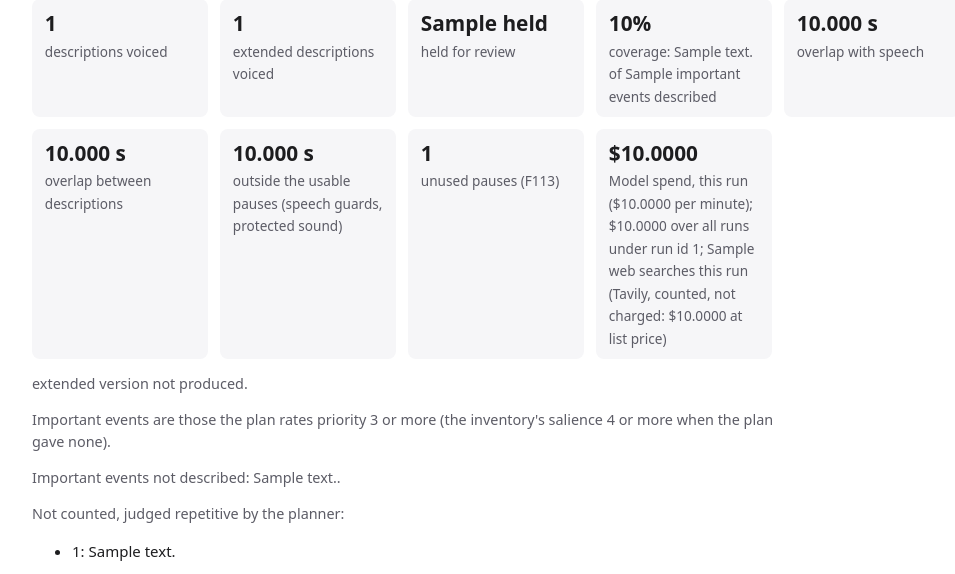
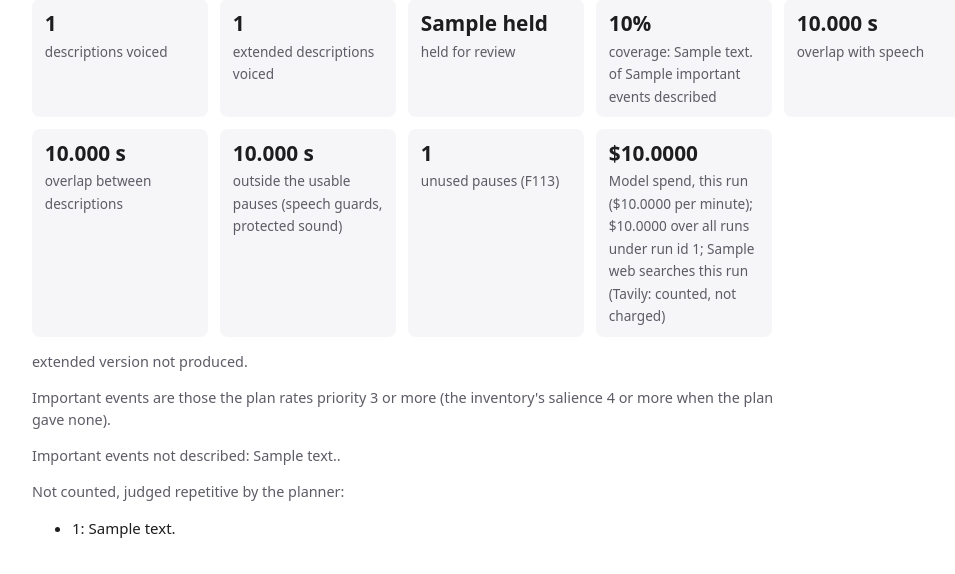
Before and after one commit to RaYYeR220/lull, a Python web app: template engine/src/lull/templates/report.html in a window 1280 px wide. Shown: the part 657-1231 px from the top of the page, without its empty margins (144-1099 px from the left). Run offline with Jinja, Linux system fonts and the light colour scheme; the template is opened without the code that fills it: most values are stand-ins (such as "Sample title", 1, 10 or a date in 2020).

Commit message:
engine: the report counts web searches and never prices them
report.html gave the searches' list price in dollars beside the model spend; it now says only how many web searches the run made (counted, not charged), and the calls table marks a search row as not charged.

```diff
--- a/engine/src/lull/templates/report.html
+++ b/engine/src/lull/templates/report.html
@@ -109,7 +109,7 @@
     <div class="stat"><b>{{ "%.3f" | format(summary.overlap.between_cues_s) }} s</b><span>overlap between descriptions</span></div>
     <div class="stat"><b>{{ "%.3f" | format(summary.overlap.outside_pauses_s) }} s</b><span>outside the usable pauses (speech guards, protected sound)</span></div>
     <div class="stat"><b>{{ summary.f113 | length }}</b><span>unused pauses (F113)</span></div>
-    <div class="stat"><b>${{ "%.4f" | format(summary.cost_usd) }}</b><span>Model spend, this run{% if summary.cost_per_min is not none %} (${{ "%.4f" | format(summary.cost_per_min) }} per minute){% endif %}{% if summary.spend is defined %}; ${{ "%.4f" | format(summary.spend.model_usd_all_runs) }} over all runs under run id {{ run_id }}; {{ summary.spend.tavily_searches_this_run }} web search{% if summary.spend.tavily_searches_this_run != 1 %}es{% endif %} this run (Tavily, counted, not charged: ${{ "%.4f" | format(summary.spend.tavily_notional_usd_this_run) }} at list price){% endif %}{% if summary.spend_from_cache | default(false) %}. Every stage of this attempt came from the cache: this is the spend of the attempt that made these outputs{% endif %}</span></div>
+    <div class="stat"><b>${{ "%.4f" | format(summary.cost_usd) }}</b><span>Model spend, this run{% if summary.cost_per_min is not none %} (${{ "%.4f" | format(summary.cost_per_min) }} per minute){% endif %}{% if summary.spend is defined %}; ${{ "%.4f" | format(summary.spend.model_usd_all_runs) }} over all runs under run id {{ run_id }}; {{ summary.spend.tavily_searches_this_run }} web search{% if summary.spend.tavily_searches_this_run != 1 %}es{% endif %} this run (Tavily: counted, not charged){% endif %}{% if summary.spend_from_cache | default(false) %}. Every stage of this attempt came from the cache: this is the spend of the attempt that made these outputs{% endif %}</span></div>
   </div>
   {% if summary.extended_produced %}
   <p class="note">With the extended version: {{ summary.coverage.described_with_extended }} of
@@ -221,7 +221,7 @@
     {% for c in calls %}
       <tr><td>{{ c.role }}</td><td><code>{{ c.model }}</code></td><td class="num">{{ c.calls }}</td>
         <td class="num">{{ c.tokens_in }}</td><td class="num">{{ c.tokens_cached }}</td><td class="num">{{ c.tokens_out }}</td>
-        <td class="num">{% if c.model.startswith('tavily') %}({{ "%.4f" | format(c.cost_usd) }} list price, not charged){% else %}{{ "%.4f" | format(c.cost_usd) }}{% endif %}</td><td class="num">{{ "%.1f" | format(c.latency_s) }}</td></tr>
+        <td class="num">{% if c.model.startswith('tavily') %}not charged{% else %}{{ "%.4f" | format(c.cost_usd) }}{% endif %}</td><td class="num">{{ "%.1f" | format(c.latency_s) }}</td></tr>
     {% endfor %}
     </tbody>
     <tfoot><tr><th colspan="6">Model spend, this run{% if summary.cost_per_min is not none %} (${{ "%.4f" | format(summary.cost_per_min) }} per minute of video){% endif %}</th>
```
Also changed, not shown: engine/tests/stages/test_publish.py (+2 -0 lines).
